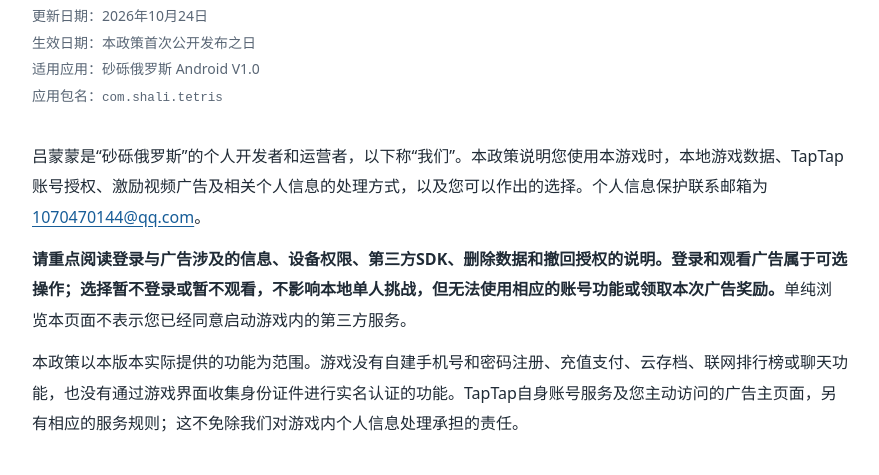
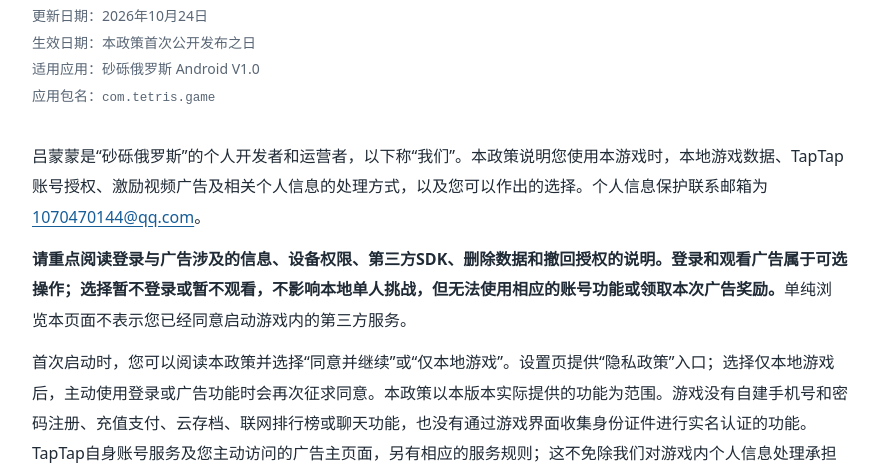
Before and after one commit to 1070470144/shalieluosiyinsi, a plain HTML site: page index.html in a window 1280 px wide. Shown: the part 155-630 px from the top of the page, without its empty margins (200-1079 px from the left). Drawn offline with Linux system fonts and the light colour scheme.

Commit message:
Align privacy policy with original package and in-game consent

```diff
--- a/index.html
+++ b/index.html
@@ -50,12 +50,12 @@
   <header id="top">
     <p class="eyebrow">砂砾俄罗斯</p>
     <h1>砂砾俄罗斯隐私政策</h1>
-    <p class="meta">更新日期：2026年10月24日<br>生效日期：本政策首次公开发布之日<br>适用应用：砂砾俄罗斯 Android V1.0<br>应用包名：<code>com.shali.tetris</code></p>
+    <p class="meta">更新日期：2026年10月24日<br>生效日期：本政策首次公开发布之日<br>适用应用：砂砾俄罗斯 Android V1.0<br>应用包名：<code>com.tetris.game</code></p>
   </header>
 
   <p>吕蒙蒙是“砂砾俄罗斯”的个人开发者和运营者，以下称“我们”。本政策说明您使用本游戏时，本地游戏数据、TapTap账号授权、激励视频广告及相关个人信息的处理方式，以及您可以作出的选择。个人信息保护联系邮箱为 <a href="mailto:1070470144@qq.com">1070470144@qq.com</a>。</p>
   <p><strong>请重点阅读登录与广告涉及的信息、设备权限、第三方SDK、删除数据和撤回授权的说明。登录和观看广告属于可选操作；选择暂不登录或暂不观看，不影响本地单人挑战，但无法使用相应的账号功能或领取本次广告奖励。</strong>单纯浏览本页面不表示您已经同意启动游戏内的第三方服务。</p>
-  <p>本政策以本版本实际提供的功能为范围。游戏没有自建手机号和密码注册、充值支付、云存档、联网排行榜或聊天功能，也没有通过游戏界面收集身份证件进行实名认证的功能。TapTap自身账号服务及您主动访问的广告主页面，另有相应的服务规则；这不免除我们对游戏内个人信息处理承担的责任。</p>
+  <p>首次启动时，您可以阅读本政策并选择“同意并继续”或“仅本地游戏”。设置页提供“隐私政策”入口；选择仅本地游戏后，主动使用登录或广告功能时会再次征求同意。本政策以本版本实际提供的功能为范围。游戏没有自建手机号和密码注册、充值支付、云存档、联网排行榜或聊天功能，也没有通过游戏界面收集身份证件进行实名认证的功能。TapTap自身账号服务及您主动访问的广告主页面，另有相应的服务规则；这不免除我们对游戏内个人信息处理承担的责任。</p>
 
   <nav aria-label="隐私政策目录">
     <h2>目录</h2>
@@ -99,7 +99,7 @@
           <tr><td>读写外部存储<br><code>READ_EXTERNAL_STORAGE</code><br><code>WRITE_EXTERNAL_STORAGE</code></td><td>来自SDK的素材或下载相关声明。游戏存档使用应用自身存储，不要求读取您的相册或文件；聚合广告的外部存储读取开关已关闭。</td><td>如系统提出存储授权请求，可以拒绝。系统版本不同，权限表现不同。</td></tr>
           <tr><td>粗略位置<br><code>ACCESS_COARSE_LOCATION</code></td><td>随广告SDK合并进入安装包。游戏没有定位玩法，聚合广告定位读取开关已关闭。</td><td>可以拒绝或在系统设置中关闭位置权限，不影响本地挑战。</td></tr>
           <tr><td>应用可见性及安装<br><code>QUERY_ALL_PACKAGES</code><br><code>REQUEST_INSTALL_PACKAGES</code></td><td>SDK声明用于应用识别、广告跳转、反作弊或广告应用下载。聚合广告的全量应用列表读取开关已关闭；特定应用可见性还用于识别TapTap客户端等跳转目标。</td><td>不点击广告下载或安装入口；可在系统中关闭本应用“安装未知应用”授权。游戏本身不要求安装广告应用。</td></tr>
-          <tr><td>广告标识与组件通信</td><td>SDK合并声明厂商标识访问能力（<code>com.asus.msa.SupplementaryDID.ACCESS</code>、<code>freemme.permission.msa</code>）及签名级广告组件通信权限（<code>com.shali.tetris.openadsdk.permission.TT_PANGOLIN</code>）。聚合广告的OAID读取开关已关闭。</td><td>此类声明通常不提供Android运行时授权弹窗；可选择不使用广告服务。</td></tr>
+          <tr><td>广告标识与组件通信</td><td>SDK合并声明厂商标识访问能力（<code>com.asus.msa.SupplementaryDID.ACCESS</code>、<code>freemme.permission.msa</code>）及签名级广告组件通信权限（<code>com.tetris.game.openadsdk.permission.TT_PANGOLIN</code>）。聚合广告的OAID读取开关已关闭。</td><td>此类声明通常不提供Android运行时授权弹窗；可选择不使用广告服务。</td></tr>
           <tr><td>振动 保持唤醒及任务管理<br><code>VIBRATE</code><br><code>WAKE_LOCK</code><br><code>REORDER_TASKS</code></td><td>游戏或SDK相关交互反馈、广告播放及界面恢复等运行能力。振动功能以设备支持和游戏设置为准。</td><td>可调整游戏可用设置，或退出对应功能。此类普通权限通常不会单独询问。</td></tr>
         </tbody>
       </table>
```
